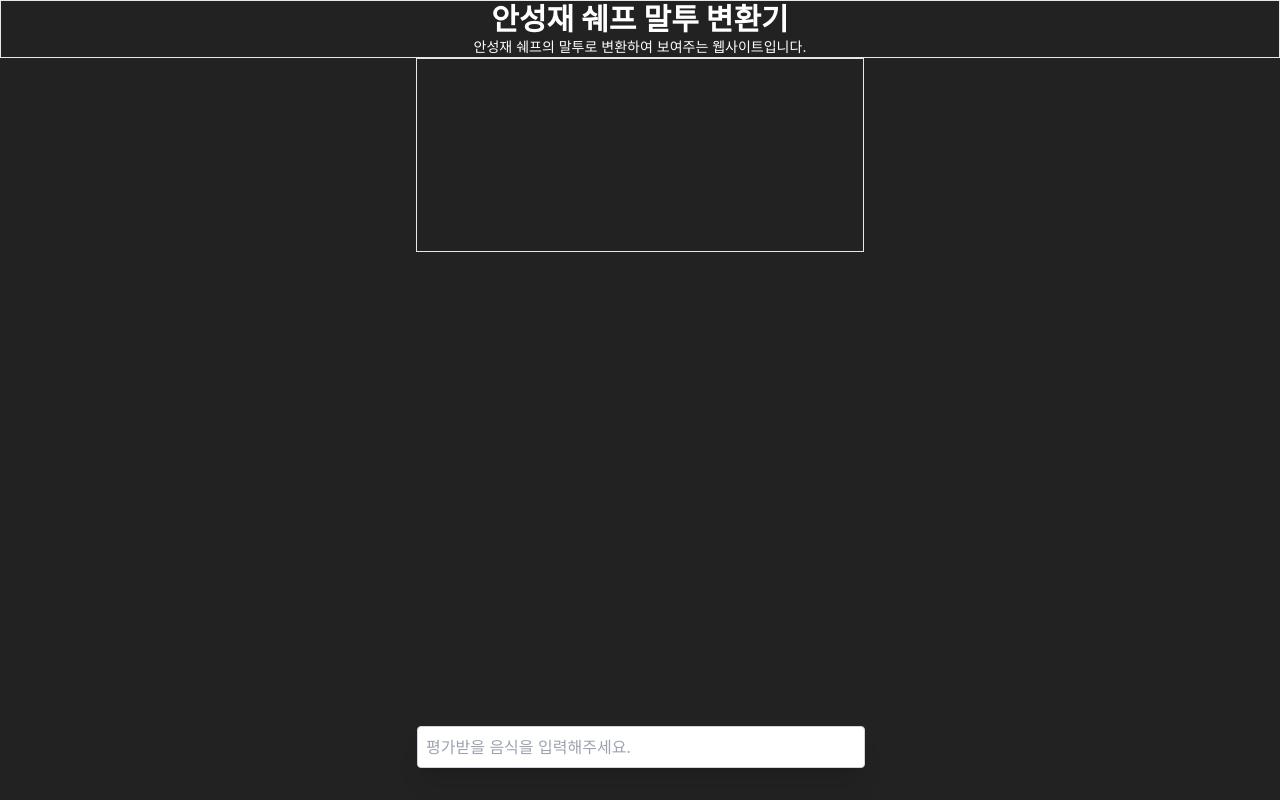
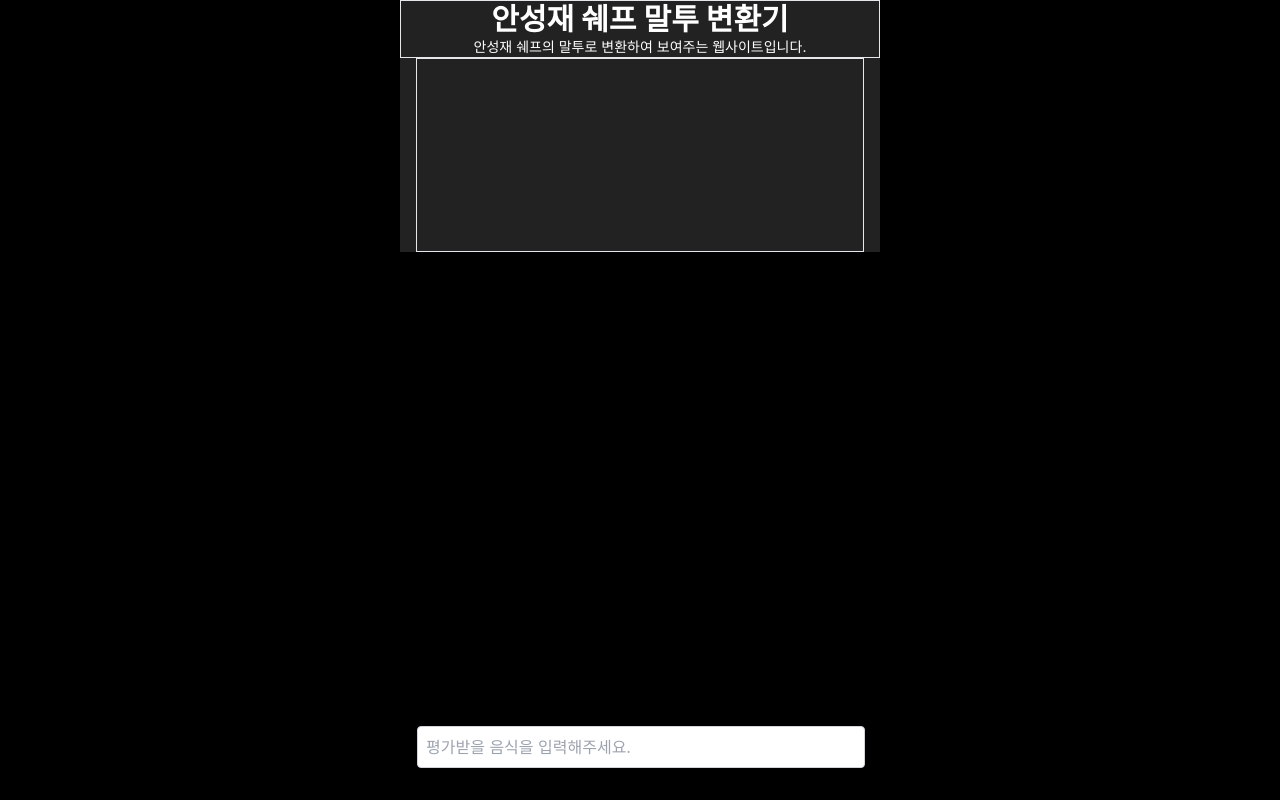
Before and after one commit to kimzeze/chefscharm, a Next.js app: page / in a window 1280 px wide. Built offline with nearby package versions, Linux system fonts and the light colour scheme; a web font is replaced by a local one.

Commit message:
[🗼markup] rootLayout 마크업

```diff
--- a/src/app/layout.tsx
+++ b/src/app/layout.tsx
@@ -13,7 +13,15 @@ export default function RootLayout({
 }>) {
   return (
     <html lang="ko">
-      <body className="flex min-h-screen flex-col text-base antialiased">{children}</body>
+      <body className="flex min-h-screen flex-col bg-black text-base antialiased">
+        <div className="mx-auto w-full max-w-[480px]">
+          <main className="flex-grow">
+            <h1 className="sr-only">흑백요리사 리뷰 작성기</h1>
+            {children}
+          </main>
+          <div id="portal"></div>
+        </div>
+      </body>
     </html>
   );
 }
```
